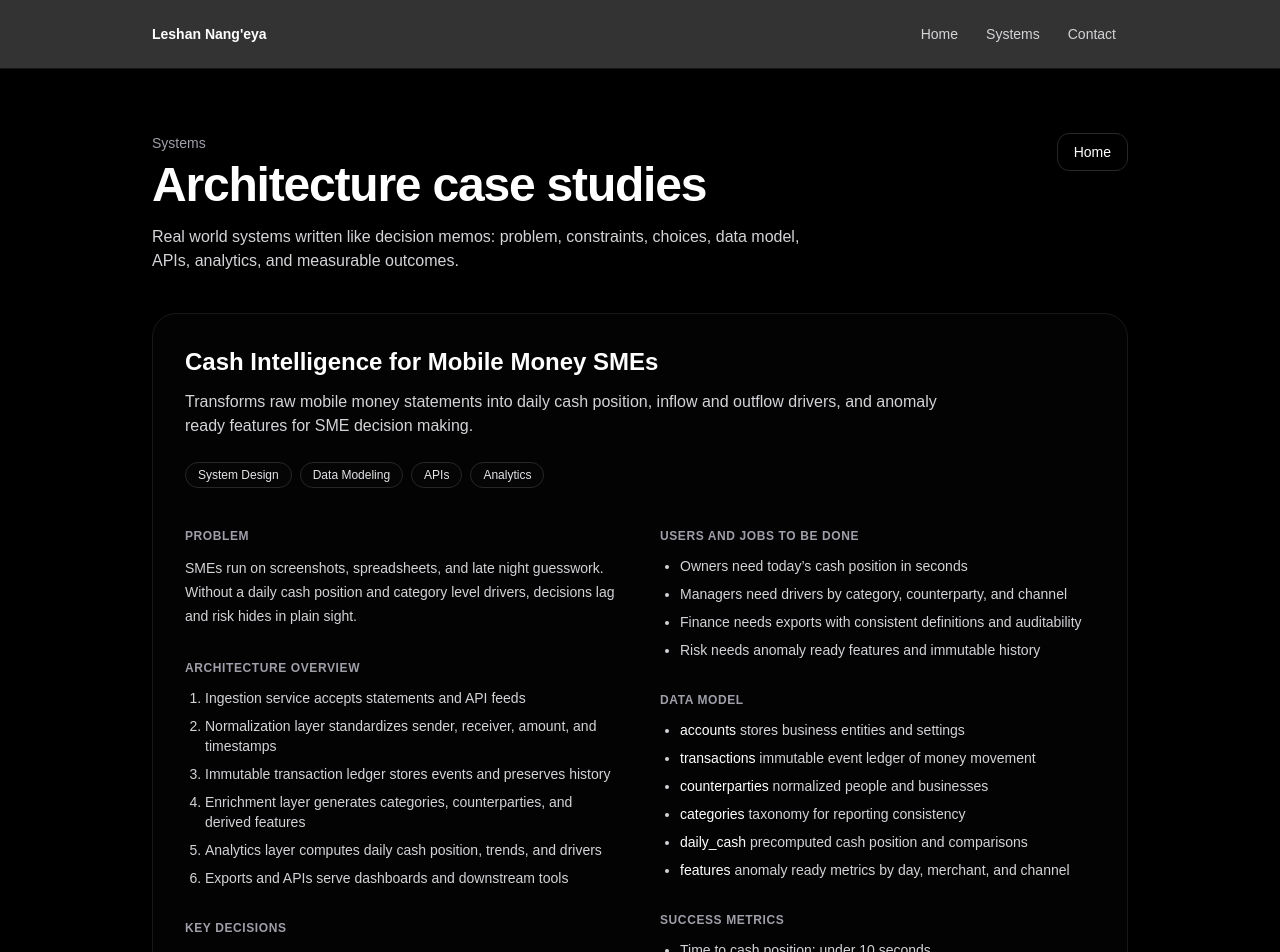
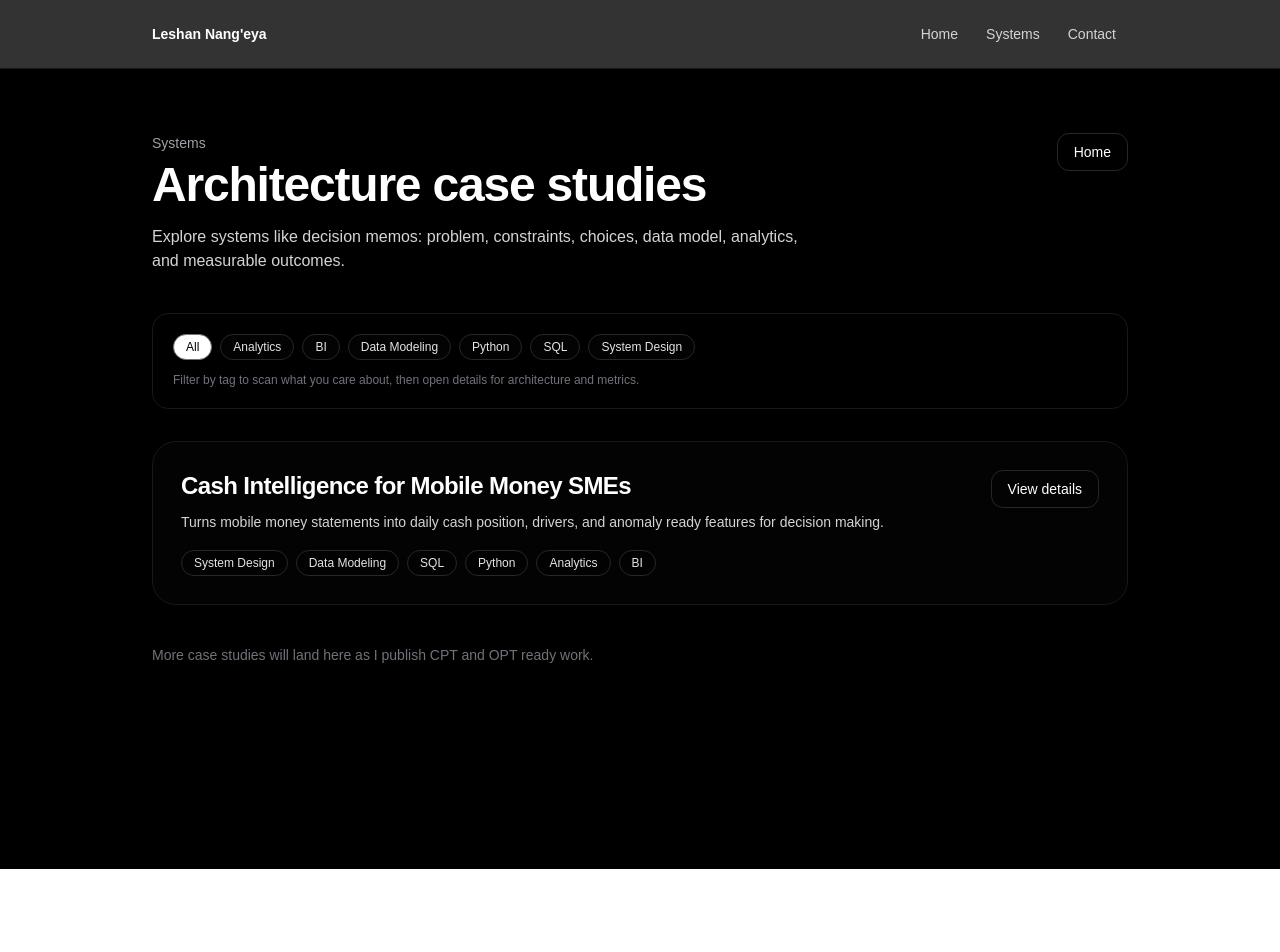
Before and after one commit to leshannangeya/leshan-portfolio, a Next.js app: page /systems in a window 1280 px wide. Shown: the top 952 px of the page. After the commit the page ends 869 px from the top, so only its background shows below. Built offline with nearby package versions, Linux system fonts and the light colour scheme.

Commit message:
Add enterprise interactions

```diff
--- /dev/null
+++ b/app/components/Reveal.tsx
@@ -0,0 +1,22 @@
+"use client";
+
+import { motion } from "framer-motion";
+
+export default function Reveal({
+  children,
+  delay = 0,
+}: {
+  children: React.ReactNode;
+  delay?: number;
+}) {
+  return (
+    <motion.div
+      initial={{ opacity: 0, y: 10, filter: "blur(4px)" }}
+      whileInView={{ opacity: 1, y: 0, filter: "blur(0px)" }}
+      viewport={{ once: true, amount: 0.25 }}
+      transition={{ duration: 0.45, ease: "easeOut", delay }}
+    >
+      {children}
+    </motion.div>
+  );
+}
--- a/app/contact/page.tsx
+++ b/app/contact/page.tsx
@@ -1,3 +1,5 @@
+import CopyEmailButton from "../components/CopyEmailButton";
+
 const Row = ({
   label,
   value,
@@ -68,6 +70,9 @@ export default function ContactPage() {
 
             <div className="mt-6 space-y-4">
               <Row label="Email" value={email} href={mailto} />
+              <div className="pt-1">
+                <CopyEmailButton email={email} />
+              </div>
               <Row label="Location" value="Greater Boston" />
               <Row label="Availability" value="By appointment" />
             </div>
--- a/app/systems/page.tsx
+++ b/app/systems/page.tsx
@@ -1,23 +1,192 @@
-const Tag = ({ label }: { label: string }) => (
-  <span className="rounded-full border border-zinc-800 bg-zinc-950/40 px-3 py-1 text-xs text-zinc-200">
+"use client";
+
+import { useMemo, useState } from "react";
+import Reveal from "../components/Reveal";
+
+type CaseStudy = {
+  title: string;
+  subtitle: string;
+  tags: string[];
+  problem: string;
+  overview: string[];
+  decisions: string[];
+  dataModel: string[];
+  metrics: string[];
+};
+
+const ALL_TAG = "All";
+
+const CASES: CaseStudy[] = [
+  {
+    title: "Cash Intelligence for Mobile Money SMEs",
+    subtitle:
+      "Turns mobile money statements into daily cash position, drivers, and anomaly ready features for decision making.",
+    tags: ["System Design", "Data Modeling", "SQL", "Python", "Analytics", "BI"],
+    problem:
+      "SMEs run on screenshots and late reports. Without a daily cash position and clear drivers, decisions lag and risk hides in plain sight.",
+    overview: [
+      "Ingestion accepts statements and API feeds",
+      "Normalization standardizes parties, amounts, and timestamps",
+      "Immutable transaction ledger preserves auditability",
+      "Enrichment generates categories and derived features",
+      "Analytics computes daily cash, trends, and drivers",
+      "Exports and APIs serve dashboards and downstream tools",
+    ],
+    decisions: [
+      "Ledger first design for auditability and replay",
+      "Deterministic parsing rules before ML to maintain trust",
+      "Clear metric definitions to prevent drift",
+      "Feature tables structured for anomaly detection readiness",
+    ],
+    dataModel: [
+      "accounts stores business entities and settings",
+      "transactions immutable event ledger of money movement",
+      "counterparties normalized people and businesses",
+      "categories reporting taxonomy with consistent definitions",
+      "daily_cash precomputed cash position and comparisons",
+      "features anomaly ready metrics by day merchant and channel",
+    ],
+    metrics: [
+      "Time to cash position under 10 seconds",
+      "Categorization coverage 85 percent plus",
+      "Reconciliation accuracy 99 percent plus",
+      "Weekly active usage 3 sessions per user minimum",
+      "Flagged anomalies reviewed tracked and measurable",
+    ],
+  },
+];
+
+const TagPill = ({
+  label,
+  active,
+  onClick,
+}: {
+  label: string;
+  active: boolean;
+  onClick: () => void;
+}) => (
+  <button
+    type="button"
+    onClick={onClick}
+    className={`rounded-full border px-3 py-1 text-xs transition ${
+      active
+        ? "border-zinc-500 bg-white text-black"
+        : "border-zinc-800 bg-zinc-950/40 text-zinc-200 hover:border-zinc-500"
+    }`}
+  >
     {label}
-  </span>
+  </button>
 );
 
 const SectionTitle = ({ children }: { children: React.ReactNode }) => (
-  <h3 className="text-xs font-semibold uppercase tracking-wider text-zinc-400">
+  <h4 className="text-xs font-semibold uppercase tracking-wider text-zinc-400">
     {children}
-  </h3>
+  </h4>
 );
 
-const Bullet = ({ children }: { children: React.ReactNode }) => (
-  <li className="text-sm text-zinc-300">{children}</li>
+const BulletList = ({ items }: { items: string[] }) => (
+  <ul className="mt-3 list-disc space-y-2 pl-5 text-sm text-zinc-300">
+    {items.map((x) => (
+      <li key={x}>{x}</li>
+    ))}
+  </ul>
 );
 
+const CaseCard = ({ c }: { c: CaseStudy }) => {
+  const [open, setOpen] = useState(false);
+
+  return (
+    <div className="rounded-3xl border border-zinc-900 bg-zinc-950/40 p-7">
+      <div className="flex flex-col gap-5 sm:flex-row sm:items-start sm:justify-between">
+        <div>
+          <h2 className="text-2xl font-semibold tracking-tight">{c.title}</h2>
+          <p className="mt-2 max-w-3xl text-sm leading-6 text-zinc-300">
+            {c.subtitle}
+          </p>
+
+          <div className="mt-4 flex flex-wrap gap-2">
+            {c.tags.map((t) => (
+              <span
+                key={t}
+                className="rounded-full border border-zinc-800 bg-black/30 px-3 py-1 text-xs text-zinc-200"
+              >
+                {t}
+              </span>
+            ))}
+          </div>
+        </div>
+
+        <button
+          type="button"
+          onClick={() => setOpen((v) => !v)}
+          className="rounded-xl border border-zinc-800 px-4 py-2 text-sm font-medium text-white hover:border-zinc-500"
+        >
+          {open ? "Hide details" : "View details"}
+        </button>
+      </div>
+
+      <div
+        className={`grid gap-8 transition-all duration-300 ${
+          open ? "mt-8 opacity-100" : "mt-0 max-h-0 overflow-hidden opacity-0"
+        } md:grid-cols-2`}
+      >
+        <div>
+          <SectionTitle>Problem</SectionTitle>
+          <p className="mt-3 text-sm leading-6 text-zinc-300">{c.problem}</p>
+
+          <div className="mt-7">
+            <SectionTitle>Architecture overview</SectionTitle>
+            <BulletList items={c.overview} />
+          </div>
+
+          <div className="mt-7">
+            <SectionTitle>Key decisions</SectionTitle>
+            <BulletList items={c.decisions} />
+          </div>
+        </div>
+
+        <div>
+          <SectionTitle>Data model</SectionTitle>
+          <BulletList items={c.dataModel} />
+
+          <div className="mt-7">
+            <SectionTitle>Success metrics</SectionTitle>
+            <BulletList items={c.metrics} />
+          </div>
+
+          <div className="mt-7 rounded-2xl border border-zinc-900 bg-black p-6">
+            <p className="text-sm font-semibold text-white">
+              What this shows hiring teams
+            </p>
+            <p className="mt-2 text-sm text-zinc-300">
+              Product clarity, system thinking, and analytics execution in one place.
+              I take vague business problems and convert them into measurable systems.
+            </p>
+          </div>
+        </div>
+      </div>
+    </div>
+  );
+};
+
 export default function SystemsPage() {
+  const [activeTag, setActiveTag] = useState<string>(ALL_TAG);
+
+  const tags = useMemo(() => {
+    const set = new Set<string>();
+    CASES.forEach((c) => c.tags.forEach((t) => set.add(t)));
+    return [ALL_TAG, ...Array.from(set).sort()];
+  }, []);
+
+  const filtered = useMemo(() => {
+    if (activeTag === ALL_TAG) return CASES;
+    return CASES.filter((c) => c.tags.includes(activeTag));
+  }, [activeTag]);
+
   return (
     <main className="min-h-screen bg-black text-white">
       <div className="mx-auto max-w-5xl px-6 py-16">
+        <Reveal>
           <div className="flex items-start justify-between gap-6">
             <div>
               <p className="text-sm text-zinc-400">Systems</p>
@@ -25,8 +194,8 @@ export default function SystemsPage() {
                 Architecture case studies
               </h1>
               <p className="mt-4 max-w-2xl text-zinc-300">
-              Real world systems written like decision memos: problem, constraints, choices, data model, APIs, analytics,
-              and measurable outcomes.
+                Explore systems like decision memos: problem, constraints, choices, data model,
+                analytics, and measurable outcomes.
               </p>
             </div>
 
@@ -37,98 +206,39 @@ export default function SystemsPage() {
               Home
             </a>
           </div>
+        </Reveal>
 
-        <div className="mt-10 rounded-3xl border border-zinc-900 bg-zinc-950/40 p-8">
-          <h2 className="text-2xl font-semibold">Cash Intelligence for Mobile Money SMEs</h2>
-          <p className="mt-3 max-w-3xl text-zinc-300">
-            Transforms raw mobile money statements into daily cash position, inflow and outflow drivers, and anomaly ready
-            features for SME decision making.
+        <Reveal delay={0.05}>
+          <div className="mt-10 rounded-2xl border border-zinc-900 bg-black/30 p-5">
+            <div className="flex flex-wrap gap-2">
+              {tags.map((t) => (
+                <TagPill
+                  key={t}
+                  label={t}
+                  active={t === activeTag}
+                  onClick={() => setActiveTag(t)}
+                />
+              ))}
+            </div>
+            <p className="mt-3 text-xs text-zinc-500">
+              Filter by tag to scan what you care about, then open details for architecture and metrics.
             </p>
+          </div>
+        </Reveal>
 
-          <div className="mt-6 flex flex-wrap gap-2">
-            <Tag label="System Design" />
-            <Tag label="Data Modeling" />
-            <Tag label="APIs" />
-            <Tag label="Analytics" />
+        <div className="mt-8 space-y-6">
+          {filtered.map((c) => (
+            <Reveal key={c.title} delay={0.04}>
+              <CaseCard c={c} />
+            </Reveal>
+          ))}
         </div>
 
-          <div className="mt-10 grid gap-10 md:grid-cols-2">
-            <div>
-              <SectionTitle>Problem</SectionTitle>
-              <p className="mt-3 text-sm leading-6 text-zinc-300">
-                SMEs run on screenshots, spreadsheets, and late night guesswork. Without a daily cash position and
-                category level drivers, decisions lag and risk hides in plain sight.
-              </p>
-
-              <div className="mt-8">
-                <SectionTitle>Architecture overview</SectionTitle>
-                <ol className="mt-3 list-decimal space-y-2 pl-5 text-sm text-zinc-300">
-                  <li>Ingestion service accepts statements and API feeds</li>
-                  <li>Normalization layer standardizes sender, receiver, amount, and timestamps</li>
-                  <li>Immutable transaction ledger stores events and preserves history</li>
-                  <li>Enrichment layer generates categories, counterparties, and derived features</li>
-                  <li>Analytics layer computes daily cash position, trends, and drivers</li>
-                  <li>Exports and APIs serve dashboards and downstream tools</li>
-                </ol>
-              </div>
-
-              <div className="mt-8">
-                <SectionTitle>Key decisions</SectionTitle>
-                <ul className="mt-3 list-disc space-y-2 pl-5">
-                  <Bullet>Event ledger first to keep auditability and replay</Bullet>
-                  <Bullet>Deterministic parsing rules before ML to ensure trust</Bullet>
-                  <Bullet>Feature store style tables for anomaly readiness</Bullet>
-                  <Bullet>Clear definitions for inflow, outflow, and net cash to prevent metric drift</Bullet>
-                </ul>
-              </div>
-            </div>
-
-            <div>
-              <SectionTitle>Users and jobs to be done</SectionTitle>
-              <ul className="mt-3 list-disc space-y-2 pl-5">
-                <Bullet>Owners need today’s cash position in seconds</Bullet>
-                <Bullet>Managers need drivers by category, counterparty, and channel</Bullet>
-                <Bullet>Finance needs exports with consistent definitions and auditability</Bullet>
-                <Bullet>Risk needs anomaly ready features and immutable history</Bullet>
-              </ul>
-
-              <div className="mt-8">
-                <SectionTitle>Data model</SectionTitle>
-                <ul className="mt-3 list-disc space-y-2 pl-5">
-                  <Bullet><span className="text-white">accounts</span> stores business entities and settings</Bullet>
-                  <Bullet><span className="text-white">transactions</span> immutable event ledger of money movement</Bullet>
-                  <Bullet><span className="text-white">counterparties</span> normalized people and businesses</Bullet>
-                  <Bullet><span className="text-white">categories</span> taxonomy for reporting consistency</Bullet>
-                  <Bullet><span className="text-white">daily_cash</span> precomputed cash position and comparisons</Bullet>
-                  <Bullet><span className="text-white">features</span> anomaly ready metrics by day, merchant, and channel</Bullet>
-                </ul>
-              </div>
-
-              <div className="mt-8">
-                <SectionTitle>Success metrics</SectionTitle>
-                <ul className="mt-3 list-disc space-y-2 pl-5">
-                  <Bullet>Time to cash position: under 10 seconds</Bullet>
-                  <Bullet>Categorization coverage: 85 percent plus</Bullet>
-                  <Bullet>Reconciliation accuracy: 99 percent plus</Bullet>
-                  <Bullet>Weekly active usage: 3 sessions per user minimum</Bullet>
-                  <Bullet>Flagged anomalies reviewed: tracked and measurable</Bullet>
-                </ul>
-              </div>
-
-              <div className="mt-10 rounded-2xl border border-zinc-900 bg-black p-6">
-                <p className="text-sm font-semibold text-white">What this shows recruiters</p>
-                <p className="mt-2 text-sm text-zinc-300">
-                  You get product clarity, system thinking, and analytics execution in one place. I can take a vague
-                  business problem and turn it into a measurable system.
-                </p>
-              </div>
-            </div>
-          </div>
-        </div>
-
+        <Reveal delay={0.05}>
           <div className="mt-10 text-sm text-zinc-500">
             More case studies will land here as I publish CPT and OPT ready work.
           </div>
+        </Reveal>
       </div>
     </main>
   );
--- a/package.json
+++ b/package.json
@@ -9,6 +9,7 @@
     "lint": "eslint"
   },
   "dependencies": {
+    "framer-motion": "^12.33.0",
     "next": "16.1.6",
     "react": "19.2.3",
     "react-dom": "19.2.3"
```
Also changed, not shown: app/components/CopyEmailButton.tsx (added, +42 -0 lines), 1 other file (tests, documents, lock files or other folders). Lines whose indentation alone changed are shown as unchanged.
